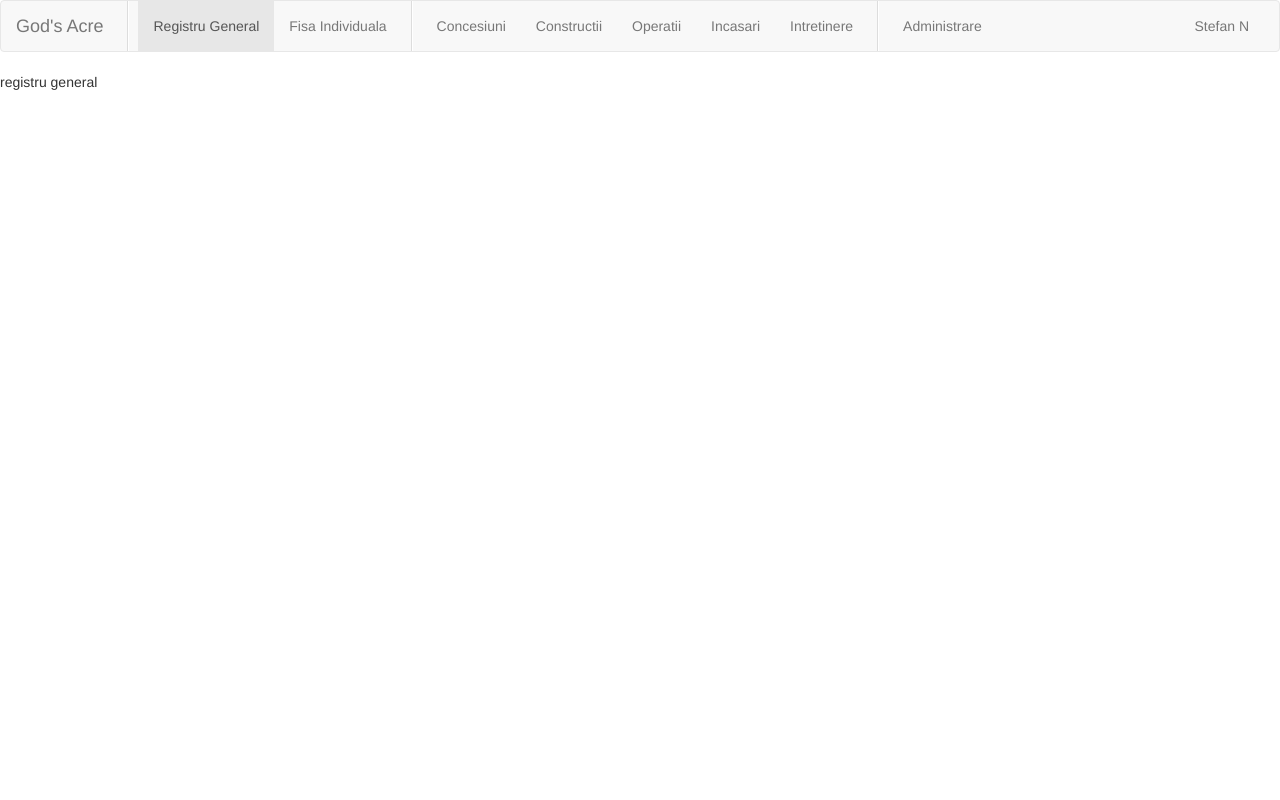
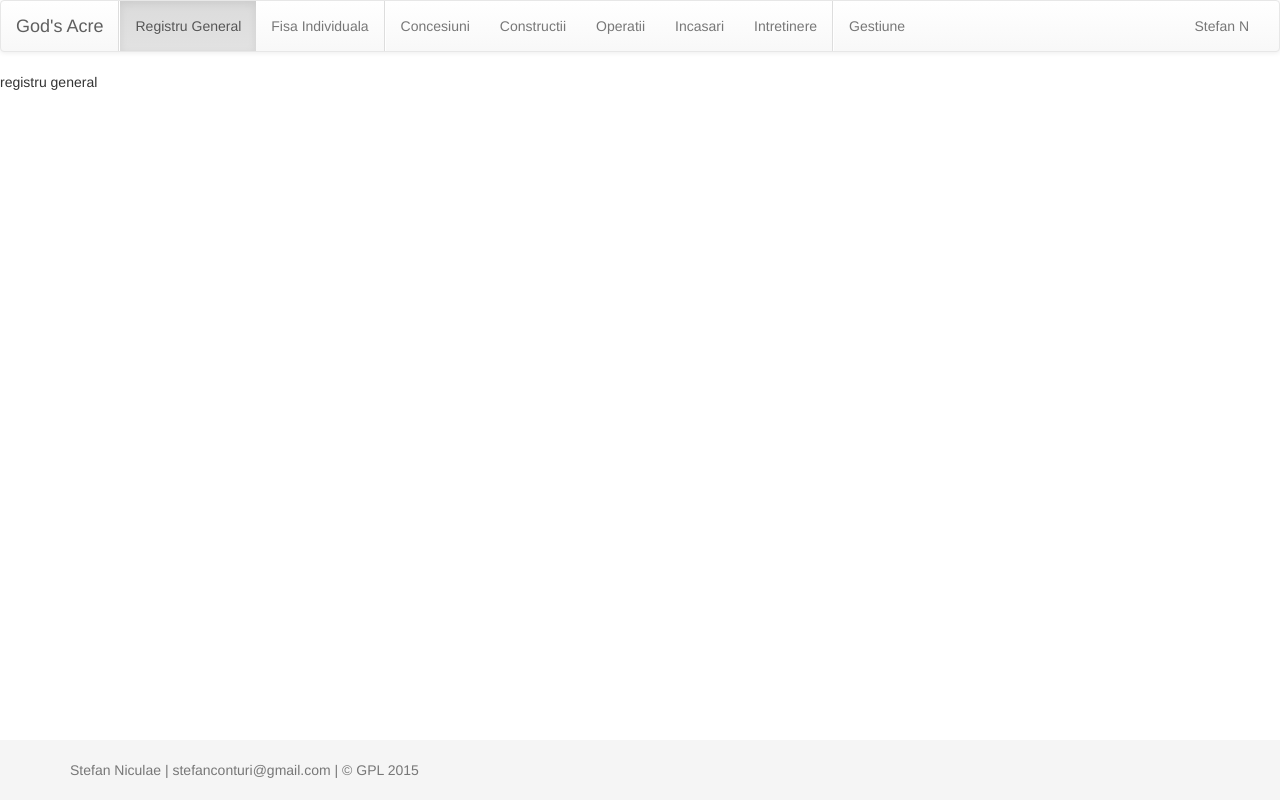
Before and after one commit to stefan-niculae/gods-acre, a Django app: page /reg in a window 1280 px wide. Run offline with Django 3.2, Linux system fonts and the light colour scheme; some libraries are stand-ins or nearby versions.

Commit message:
db administration skeleton

```diff
--- a/GodsAcre/CemeteryAdministration/static/CemeteryAdministration/css/bootstrap-custom.css
+++ b/GodsAcre/CemeteryAdministration/static/CemeteryAdministration/css/bootstrap-custom.css
@@ -1,6 +1,6 @@
 .navbar .divider-vertical {
 height: 50px;
-margin: 0 9px;
+/*margin: 0 9px;*/
 border-right: 1px solid #ffffff;
 border-left: 1px solid #dddddd;
 }
@@ -15,3 +15,8 @@ border-left-color: #111111;
     display: none;
   }
 }
+
+.navbar-header .navbar-brand {
+    color: #5f5f5f;
+    font-weight: 500;
+}
--- /dev/null
+++ b/GodsAcre/CemeteryAdministration/static/CemeteryAdministration/css/bootstrap-footer.css
@@ -0,0 +1,39 @@
+/* Sticky footer styles
+-------------------------------------------------- */
+html {
+  position: relative;
+  min-height: 100%;
+}
+body {
+  /* Margin bottom by footer height */
+  margin-bottom: 60px;
+}
+.footer {
+  position: absolute;
+  bottom: 0;
+  width: 100%;
+  /* Set the fixed height of the footer here */
+  height: 60px;
+  background-color: #f5f5f5;
+}
+
+
+/* Custom page CSS
+-------------------------------------------------- */
+/* Not required for template or sticky footer method. */
+
+body > .container {
+  padding: 60px 15px 0;
+}
+.container .text-muted {
+  margin: 20px 0;
+}
+
+.footer > .container {
+  padding-right: 15px;
+  padding-left: 15px;
+}
+
+code {
+  font-size: 80%;
+}
--- a/GodsAcre/CemeteryAdministration/static/CemeteryAdministration/css/style.css
+++ b/GodsAcre/CemeteryAdministration/static/CemeteryAdministration/css/style.css
@@ -2,12 +2,12 @@ li a {
     color: green;
 }
 
-@font-face {
-    font-family: "tomb";
-    src: url("../fonts/tomb.tff");
+table.db {
+    width: 85%;
+    margin-left: auto;
+    margin-right: auto;
 }
 
-header {
-    font-family: "tomb";
-    font-weight: bold;
+.db-add-row input {
+    width: 100%;
 }
--- a/GodsAcre/CemeteryAdministration/templates/CemeteryAdministration/base.html
+++ b/GodsAcre/CemeteryAdministration/templates/CemeteryAdministration/base.html
@@ -10,13 +10,12 @@
 
         {% load staticfiles %}
         <link rel="stylesheet" type="text/css" href="{% static 'CemeteryAdministration/css/bootstrap.css' %}"/>
+        <link rel="stylesheet" type="text/css" href="{% static 'CemeteryAdministration/css/bootstrap-theme.css' %}"/>
+        <link rel="stylesheet" type="text/css" href="{% static 'CemeteryAdministration/css/bootstrap-footer.css' %}"/>
         <link rel="stylesheet" type="text/css" href="{% static 'CemeteryAdministration/css/bootstrap-custom.css' %}"/>
         <link rel="stylesheet" type="text/css" href="{% static 'CemeteryAdministration/css/style.css' %}"/>
 
         <link rel="shortcut icon" href="{% static 'CemeteryAdministration/images/favicon.ico' %}">
-
-        <script src="{% static 'CemeteryAdministration/js/jquery.js' %}"></script>
-        <script src="{% static 'CemeteryAdministration/js/bootstrap.js' %}"></script>
 
         {% load base_extras %}
 
@@ -24,6 +23,8 @@
     </head>
 
     <body>
+        <!-- Fixed navbar -->
+        <!-- TODO fix resizing ?clearfix -->
         <nav class="navbar navbar-default">
             <div class="container-fluid">
                 <!-- Brand and toggle get grouped for better mobile display -->
@@ -60,8 +61,9 @@
                             <a href="{% url 'CemeteryAdministration:maintenance' %}">Intretinere</a></li>
                         <li role="separator" class="divider-vertical"></li>
 
+                        <!--todo maybe add dropup http://getbootstrap.com/components/#btn-dropdowns-dropup-->
                         <li class="{% active_page request 'administration' %}">
-                    <a href="{% url 'CemeteryAdministration:administration' %}">Administrare</a></li>
+                            <a href="{% url 'CemeteryAdministration:administration' %}">Gestiune</a></li>
 
                         <!--<li class="dropdown">-->
                         <!--<a href="#" class="dropdown-toggle" data-toggle="dropdown" role="button" aria-haspopup="true" aria-expanded="false">Administrare<span class="caret"></span></a>-->
@@ -105,6 +107,14 @@
             {% block content %} {% endblock %}
         </section>
 
+        <footer class="footer">
+            <div class="container">
+                <p class="text-muted">Stefan Niculae | stefanconturi@gmail.com | © GPL 2015</p>
+            </div>
+        </footer>
+
+        <script src="{% static 'CemeteryAdministration/js/jquery.js' %}"></script>
+        <script src="{% static 'CemeteryAdministration/js/bootstrap.js' %}"></script>
     </body>
 
 </html>
--- a/GodsAcre/CemeteryAdministration/templates/CemeteryAdministration/index.html
+++ b/GodsAcre/CemeteryAdministration/templates/CemeteryAdministration/index.html
@@ -3,7 +3,7 @@
 {% block title %}God's Acre{% endblock %}
 
 {% block content %}
-    <header>gestionare cimitir</header>
+    <header>administrare cimitir</header>
 
      <ul>
          {% for link in links %}
--- a/GodsAcre/CemeteryAdministration/urls.py
+++ b/GodsAcre/CemeteryAdministration/urls.py
@@ -15,5 +15,5 @@ urlpatterns = [
     url(r'^oper/?$', views.operations, name='operations'),
     url(r'^incas/?$', views.revenue, name='revenue'),
     url(r'^intret/?$', views.maintentance, name='maintenance'),
-    url(r'^administr/?$', views.administration, name='administration'),
+    url(r'^gest/?$', views.administration, name='administration'),
 ]
--- a/GodsAcre/CemeteryAdministration/views.py
+++ b/GodsAcre/CemeteryAdministration/views.py
@@ -44,4 +44,13 @@ def maintentance(request):
 
 
 def administration(request):
-    return render(request, name_to_template('administration'))
+    table_headers = ['#', 'Parcela', 'Rand', 'Coloana']  # todo ?change coloana to loc
+    row1 = ['1', '1a', '1', '1bis']
+    row2 = ['2', '2a', '100', '3']
+    row3 = ['3', '5a', '67', '1B']
+    table_rows = [row1, row2, row3]
+    context = {
+        'table_headers': table_headers,
+        'table_rows': table_rows,
+    }
+    return render(request, name_to_template('administration'), context)
```
Also changed, not shown: GodsAcre/CemeteryAdministration/templates/CemeteryAdministration/administration.html (+37 -2 lines), GodsAcre/CemeteryAdministration/static/CemeteryAdministration/css/bootstrap-theme.css (added). Lines whose indentation alone changed are shown as unchanged.
